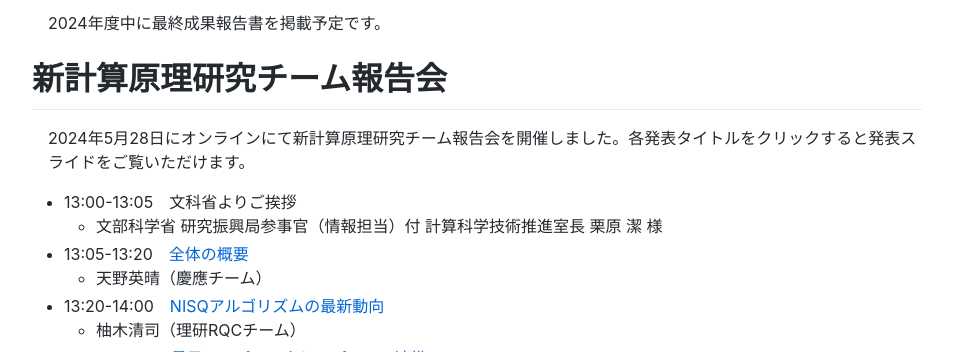
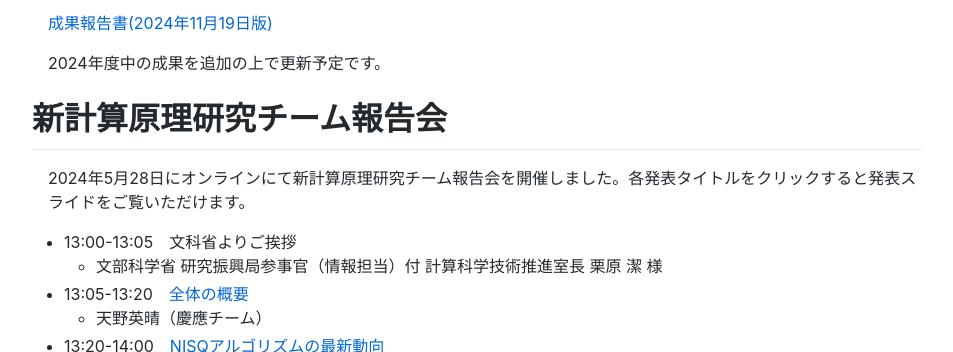
Before and after one commit to new-computation-principle/new-computation-principle.github.io, a plain HTML site: page docs/index.html in a window 1280 px wide. Shown: the part 748-1100 px from the top of the page, without its empty margins (163-1116 px from the left). Drawn offline with Linux system fonts and the light colour scheme.

Commit message:
:memo: adds report

```diff
--- a/docs/index.html
+++ b/docs/index.html
@@ -71,7 +71,9 @@
                   </ul></li>
                   </ul>
                   <h1 id="最終成果報告書">最終成果報告書</h1>
-                  <p>2024年度中に最終成果報告書を掲載予定です。</p>
+                  <p><a
+                  href="files/report_241119.pdf">成果報告書(2024年11月19日版)</a></p>
+                  <p>2024年度中の成果を追加の上で更新予定です。</p>
                   <h1
                   id="新計算原理研究チーム報告会">新計算原理研究チーム報告会</h1>
                   <p>2024年5月28日にオンラインにて新計算原理研究チーム報告会を開催しました。各発表タイトルをクリックすると発表スライドをご覧いただけます。</p>
```
Also changed, not shown: 1 other file.
